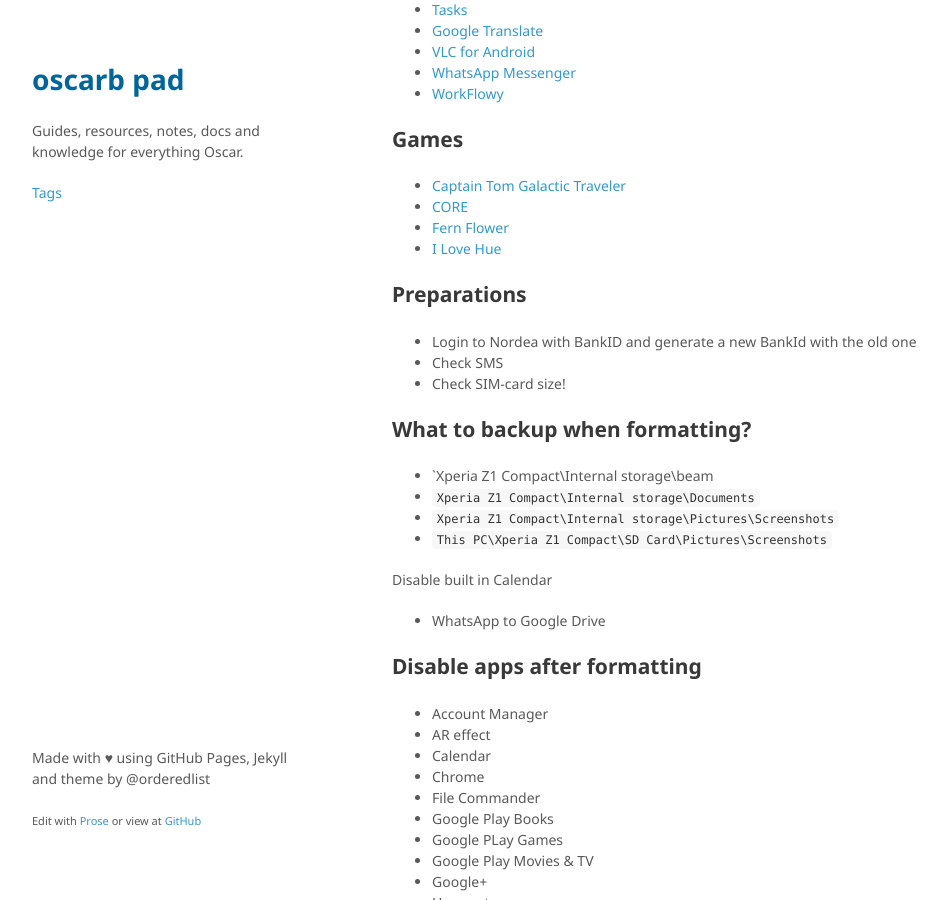
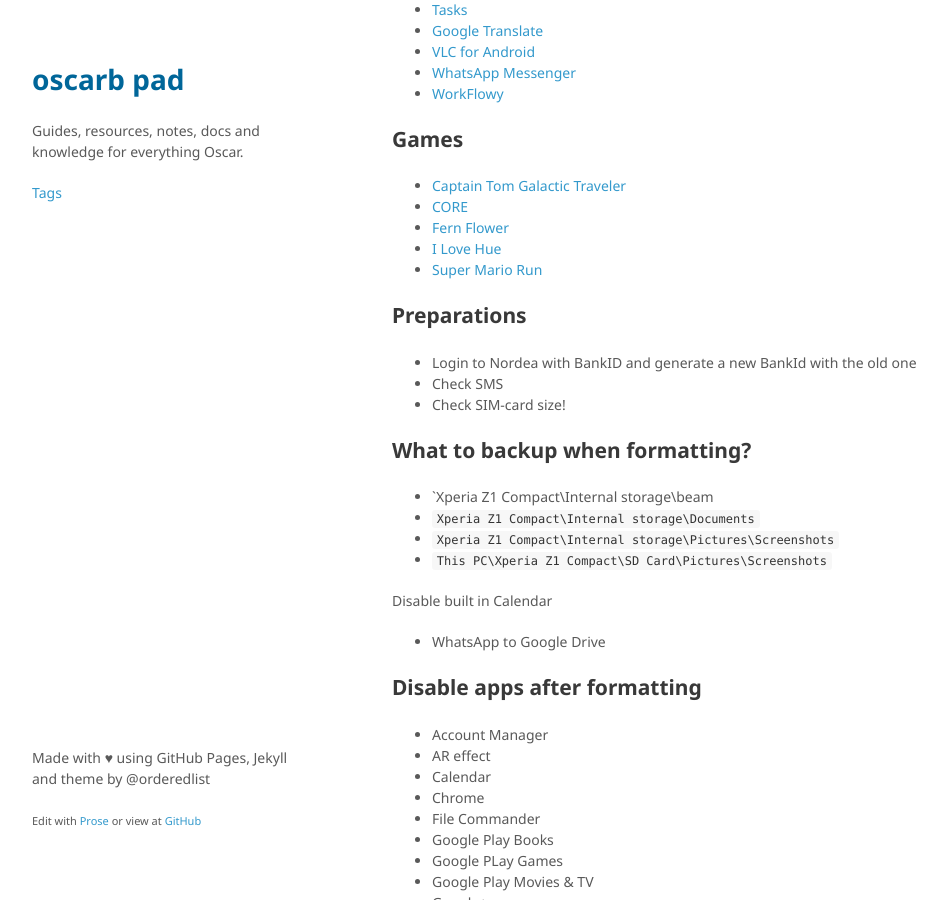
Before and after one commit to oscarb/pad, a Jekyll site: the page built from _docs/android-device-guide.md, in a window 1280 px wide and 900 px high, scrolled down 1054 px. Shown: the whole window, without its empty margins (128-1075 px from the left). Built offline with Jekyll 4.4.1, drawn with Linux system fonts in a browser that asks for light colours; some web fonts are replaced.

Commit message:
Update android-device-guide.md

```diff
--- a/_docs/android-device-guide.md
+++ b/_docs/android-device-guide.md
@@ -63,6 +63,7 @@ published: true
 * [CORE](https://play.google.com/store/apps/details?id=am.fury.core)
 * [Fern Flower](https://play.google.com/store/apps/details?id=pl.macaque.FernFlower)
 * [I Love Hue](https://play.google.com/store/apps/details?id=com.zutgames.ilovehue)
+* [Super Mario Run](https://play.google.com/store/apps/details?id=com.nintendo.zara)
 
 ## Preparations
 
```
